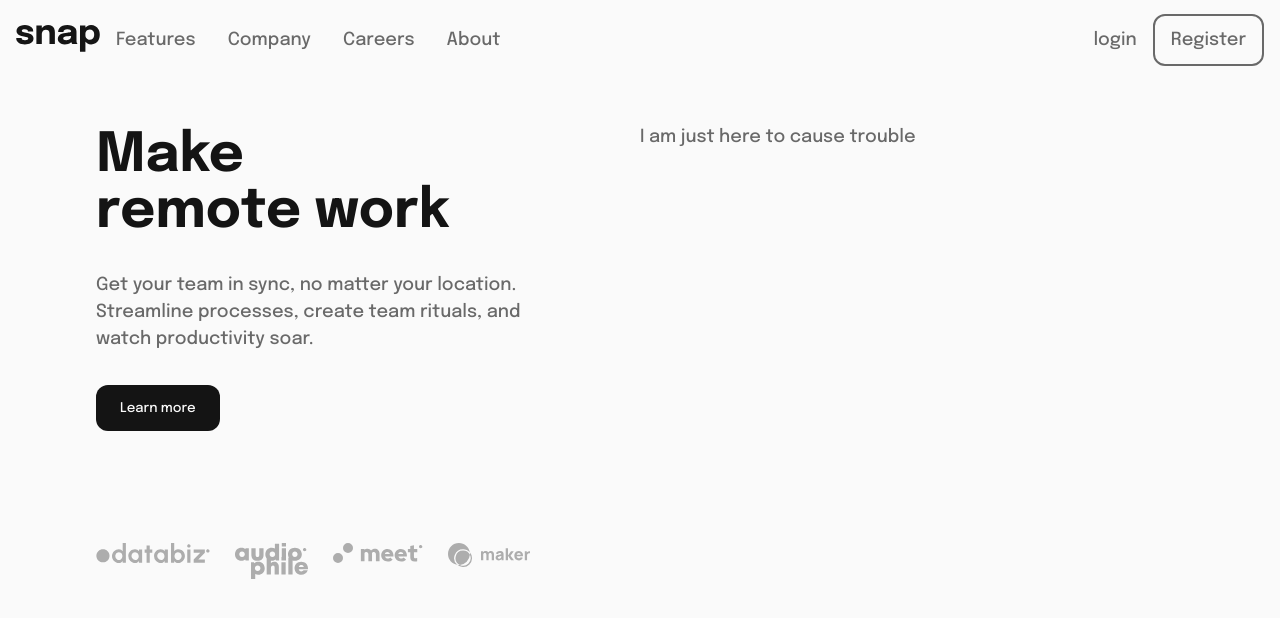
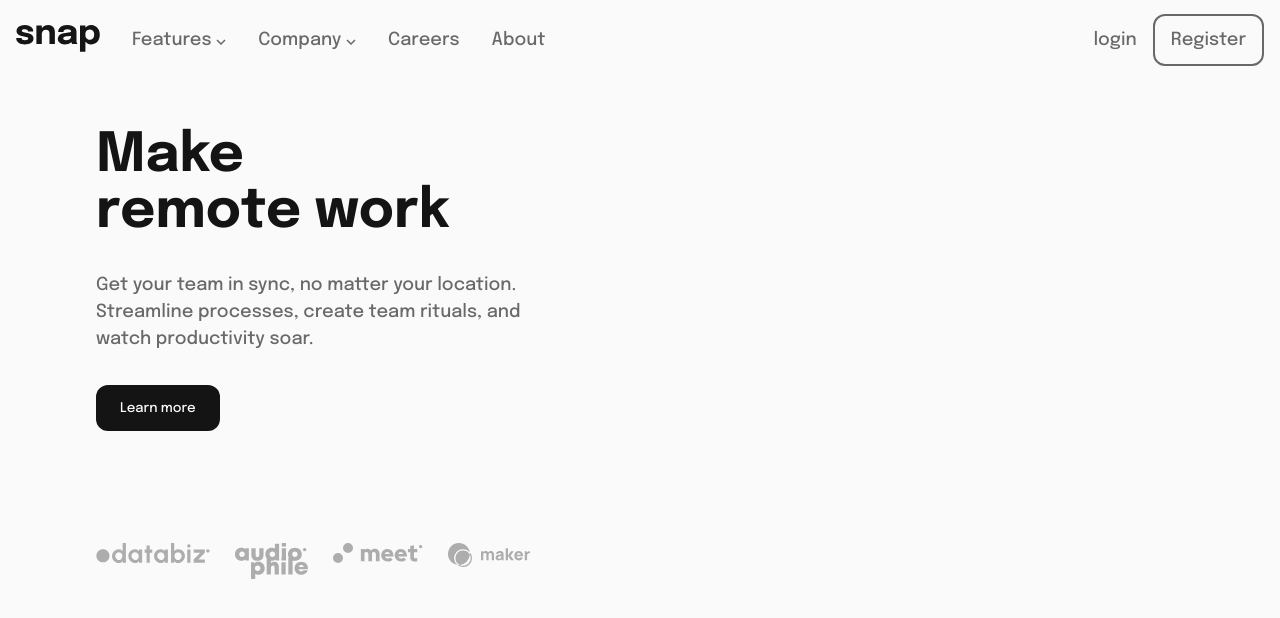
Before and after one commit to Dbest2018/Snap, a plain HTML site: page index.html in a window 1280 px wide. Drawn offline with Linux system fonts and the light colour scheme.

Commit message:
[style] Add dropdown arrows in navigation

```diff
--- a/index.html
+++ b/index.html
@@ -16,8 +16,8 @@
   <header>
     <div class="header-logo"><img src="images/logo.svg" alt="logo" /></div>
     <nav class="header-nav">
-      <div>Features</div>
-      <div>Company</div>
+      <div>Features <img src="images/icon-arrow-down.svg" alt="arrrow-down"/></div>
+      <div>Company <img src="images/icon-arrow-down.svg" alt="arrrow-down"/></div>
       <div>Careers</div>
       <div>About</div>
     </nav>
@@ -45,9 +45,7 @@
     </div>
   </section>
   <section class="section-images">
-    <div>
-      I am just here to cause trouble
-    </div>
+
   </section>
 
 </main>
--- a/styles.css
+++ b/styles.css
@@ -27,7 +27,7 @@ header{
 
 .header-nav{
     display: flex;
-    margin-left: 1rem;
+    margin-left: 2rem;
 }
 
 .header-nav > *{
```
